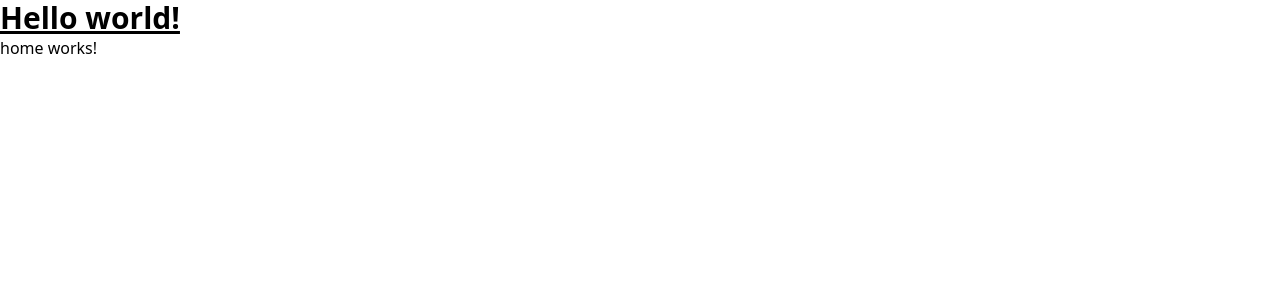
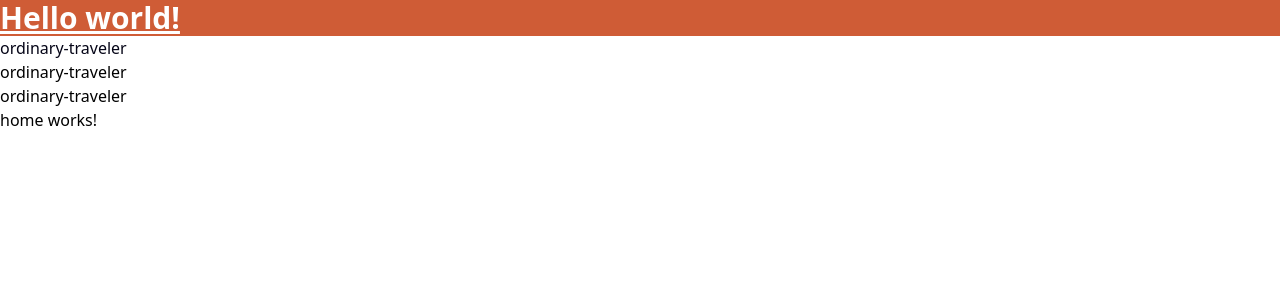
Before and after one commit to adamspicedev/ordinary-traveler, an Angular app: page / in a window 1280 px wide. Shown: the top 300 px of the page. Built offline with nearby package versions, Linux system fonts and the light colour scheme.

Commit message:
playing with colour choices

```diff
--- a/src/app/app.component.html
+++ b/src/app/app.component.html
@@ -1,3 +1,7 @@
-<h1 class="text-3xl font-bold underline">Hello world!</h1>
+<h1 class="text-3xl text-white bg-primary font-bold underline">Hello world!</h1>
+
+<h2 class="text-body">{{ title }}</h2>
+<h3>{{ title }}</h3>
+<h4>{{ title }}</h4>
 
 <router-outlet></router-outlet>
--- a/tailwind.config.js
+++ b/tailwind.config.js
@@ -2,7 +2,13 @@
 module.exports = {
   content: ["./src/**/*.{html,ts}"],
   theme: {
-    extend: {},
+    extend: {
+      colors: {
+        primary: "#CF5C36",
+        secondary: "#EFC88B",
+        body: "#050517",
+      },
+    },
   },
   plugins: [],
 };
```
